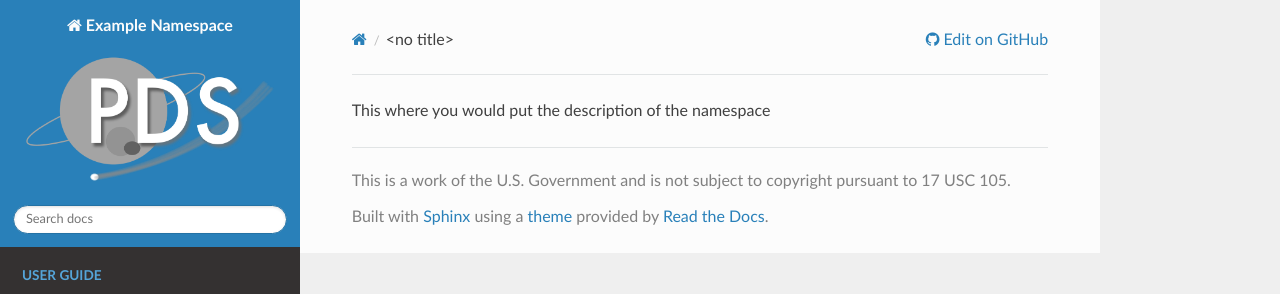
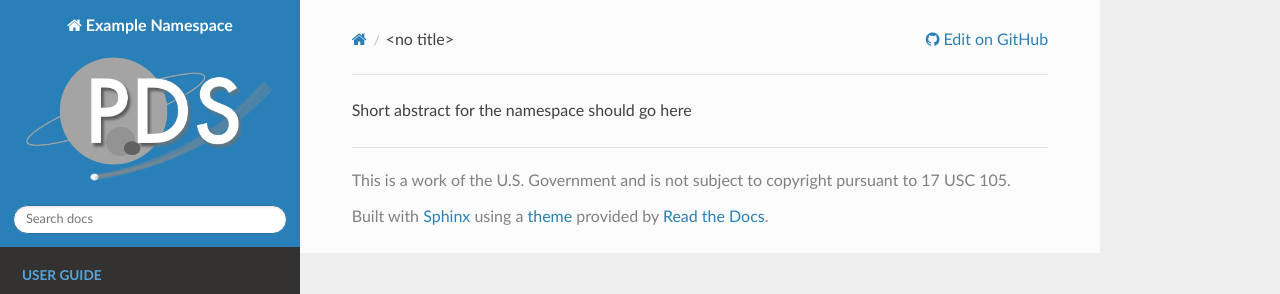
Before and after one commit to pds-data-dictionaries/ldd-template, a Sphinx documentation site: the page built from docs/source/intro.md, in a window 1280 px wide. Shown: the top 294 px of the page. Built offline with Sphinx 7.4.7 and the Read the Docs theme 2.0.0, drawn with Linux system fonts in a browser that asks for light colours.

Commit message:
Update intro

```diff
--- a/docs/source/intro.md
+++ b/docs/source/intro.md
@@ -1 +1 @@
-This where you would put the description of the namespace
+Short abstract for the namespace should go here
```
